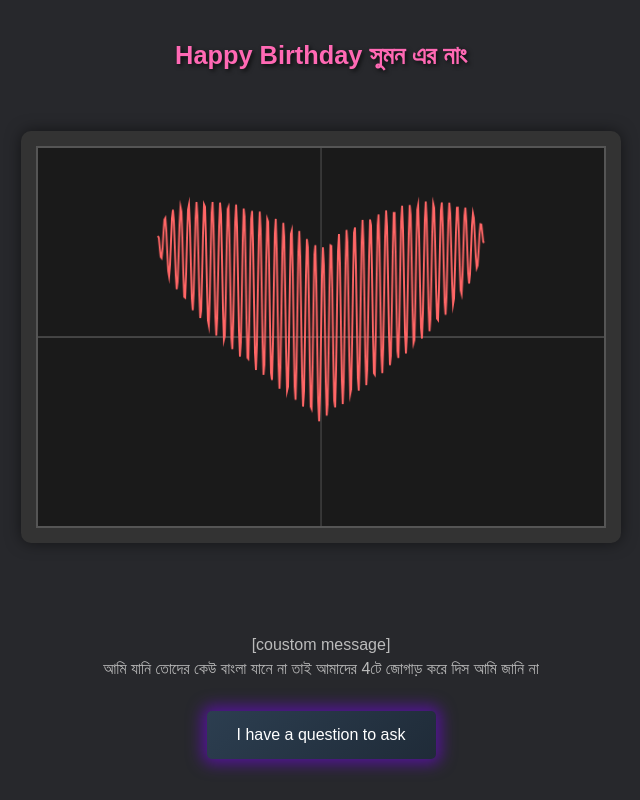
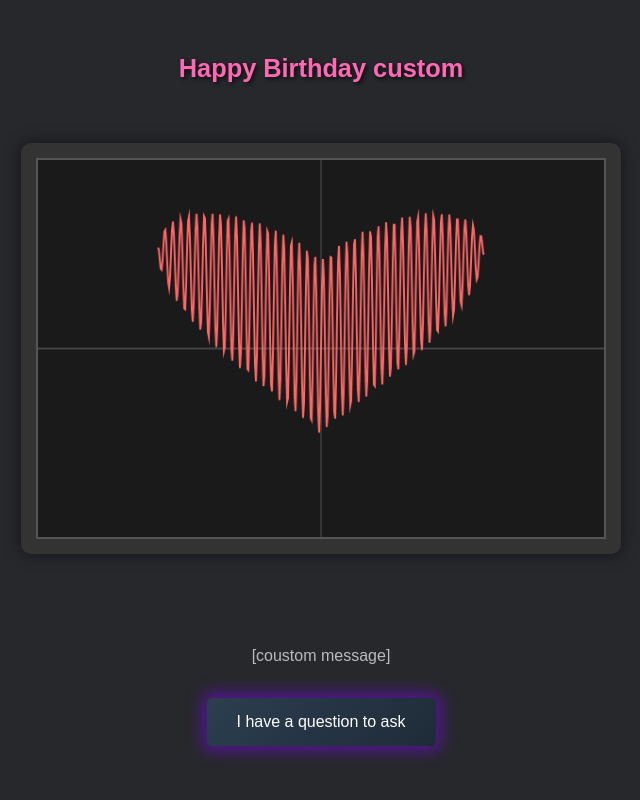
Before and after one commit to Krishnendu14/Birthday-wish, a plain HTML site: page index.html in a window 1280 px wide. Shown: the whole page, without its empty margins (319-959 px from the left). Drawn offline with Linux system fonts and the light colour scheme.

Commit message:
index.html

```diff
--- a/index.html
+++ b/index.html
@@ -158,7 +158,7 @@ body {
     </style>
 </head>
 <body>
-    <h1>Happy Birthday সুমন এর নাং</h1>
+    <h1>Happy Birthday custom </h1>
 
     <div id="plotContainer">
         <canvas id="equationPlot" width="600" height="400"></canvas>
@@ -166,7 +166,6 @@ body {
 
     <div class="custom-message">
         <p>[coustom message]</p>
-        <p>আমি যানি তোদের কেউ বাংলা যানে না তাই আমাদের 4টে জোগাড় করে দিস আমি জানি না</p>
     <button class="wave-button" onclick="window.location.href='https://impresscrush-codewithvansh.netlify.app/?fbclid=PAVERDUAMlLXpleHRuA2FlbQIxMAABp2F0WZ5wHuu5t0y6ejLkkGhiNmUVMF4HwxmyqnQFFu_Pwc2l4PCo3hGnkhKs_aem_JoTtzITU6EvIwM7ZfYdbXA'">I have a question to ask</button>
     <script>
         const canvas = document.getElementById('equationPlot');
```
